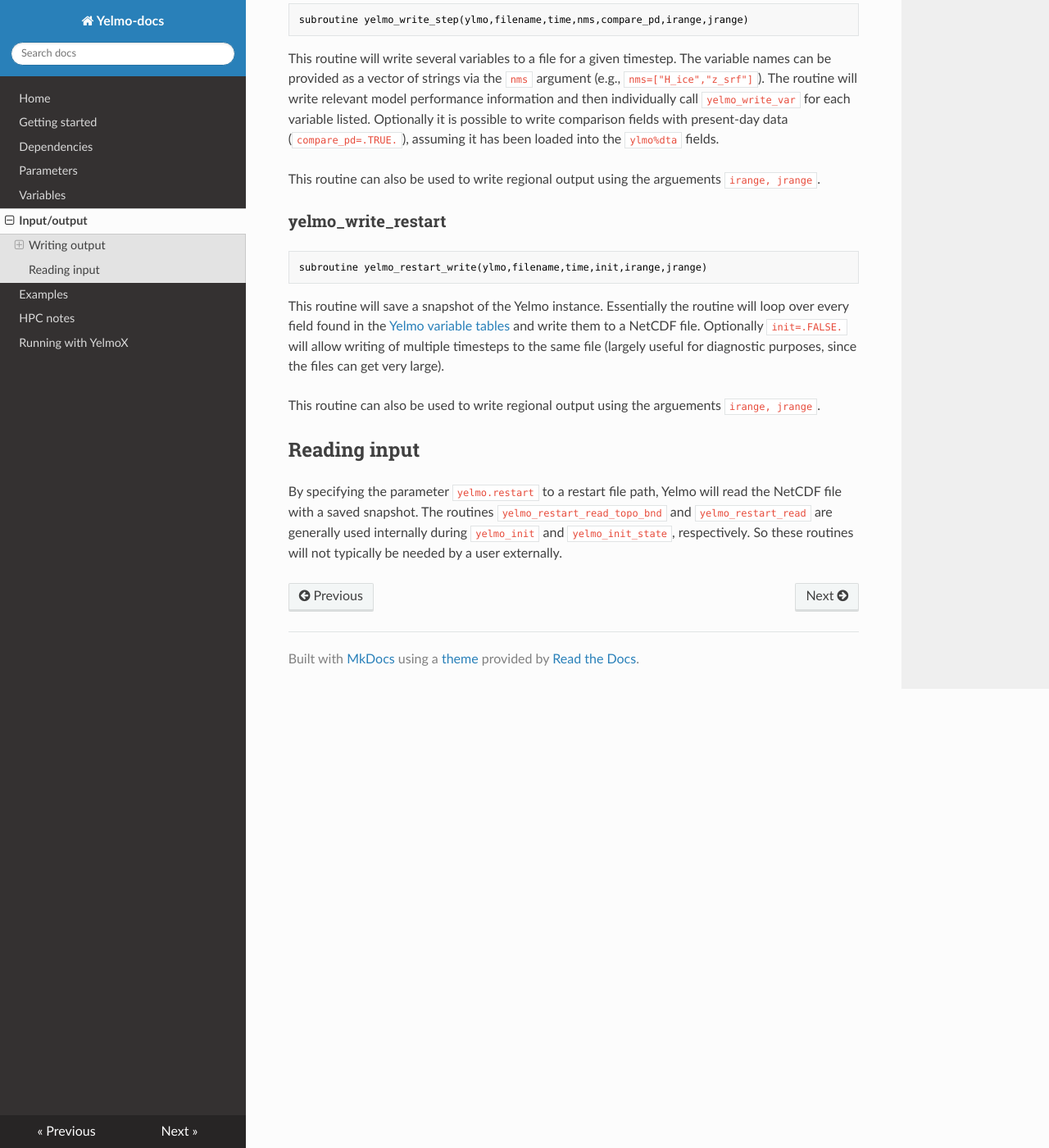
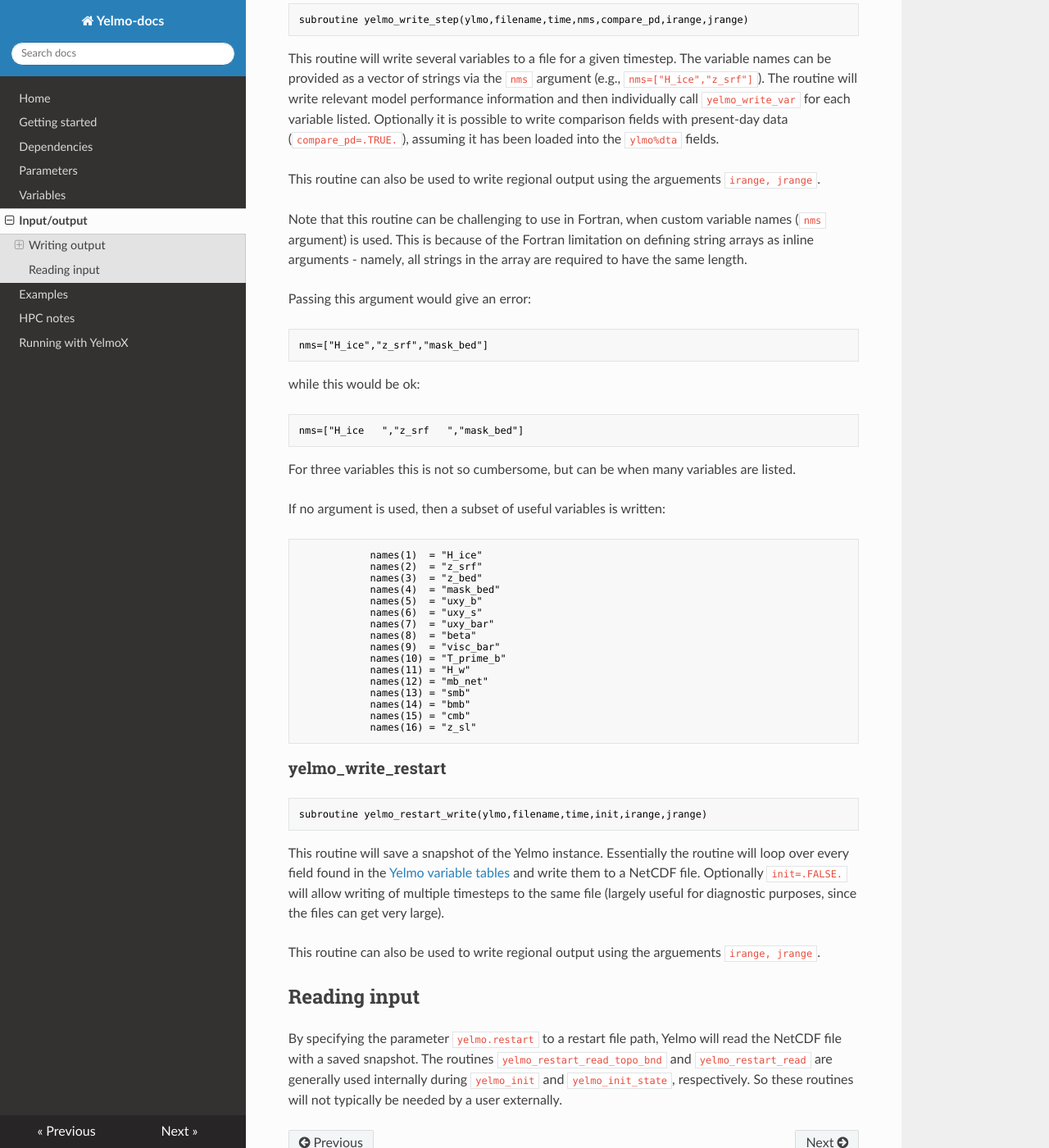
Before and after one commit to palma-ice/yelmo-docs, an MkDocs documentation site: the page built from docs/yelmo-io.md, in a window 1280 px wide and 1400 px high, scrolled down 1165 px. Shown: the whole window at 82% size. Built offline with MkDocs 1.6.1, drawn with Linux system fonts in a browser that asks for light colours; nearby versions of some CDN libraries; some of the changed text lies outside the part shown.

Commit message:
Updated yelmo-io.

````diff
--- a/docs/yelmo-io.md
+++ b/docs/yelmo-io.md
@@ -50,6 +50,43 @@ This routine will write several variables to a file for a given timestep. The va
 
 This routine can also be used to write regional output using the arguements `irange, jrange`.
 
+Note that this routine can be challenging to use in Fortran, when custom variable names (`nms` argument) is used. This is because of the Fortran limitation on defining string arrays as inline arguments - namely, all strings in the array are required to have the same length.
+
+Passing this argument would give an error:
+
+```fortran
+nms=["H_ice","z_srf","mask_bed"]
+```
+
+while this would be ok:
+
+```fortran
+nms=["H_ice   ","z_srf   ","mask_bed"]
+```
+
+For three variables this is not so cumbersome, but can be when many variables are listed.
+
+If no argument is used, then a subset of useful variables is written:
+
+```fortran
+            names(1)  = "H_ice"
+            names(2)  = "z_srf"
+            names(3)  = "z_bed"
+            names(4)  = "mask_bed"
+            names(5)  = "uxy_b"
+            names(6)  = "uxy_s"
+            names(7)  = "uxy_bar"
+            names(8)  = "beta"
+            names(9)  = "visc_bar"
+            names(10) = "T_prime_b"
+            names(11) = "H_w"
+            names(12) = "mb_net"
+            names(13) = "smb"
+            names(14) = "bmb"
+            names(15) = "cmb"
+            names(16) = "z_sl"
+```
+
 ### yelmo_write_restart
 
 ```fortran
````
Also changed, not shown: other parts of docs/yelmo-io.md (+1 -1 lines).
